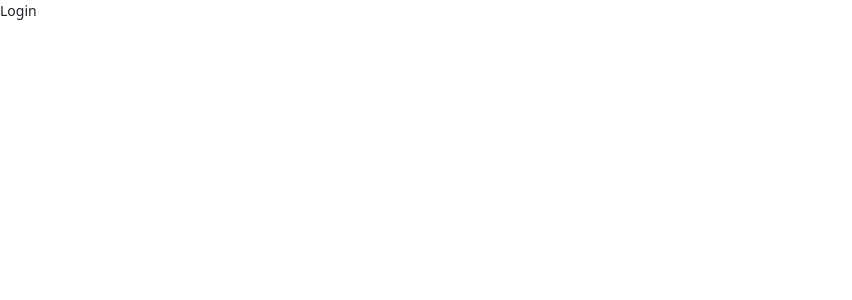
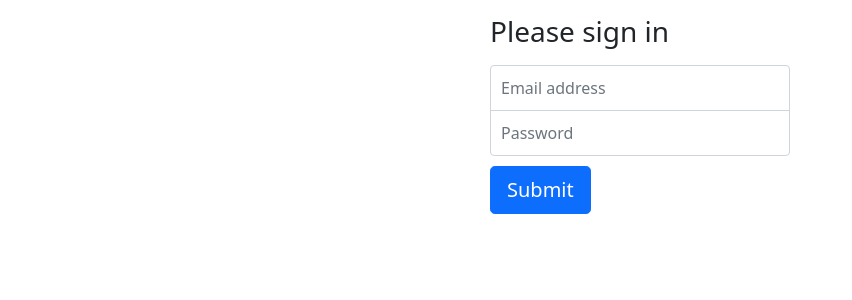
Before and after one commit to Raouf25/vue-admin, a Vue app: page /login in a window 1280 px wide. Shown: the top 300 px of the page, without its empty margins (0-852 px from the left). Built offline with nearby package versions, Linux system fonts and the light colour scheme.

Commit message:
12. feat: submit login form using reactive

```diff
--- a/src/pages/Login.vue
+++ b/src/pages/Login.vue
@@ -1,9 +1,99 @@
 <template>
-Login
+  <main class="form-signin">
+    <form @submit.prevent="submit">
+      <h1 class="h3 mb-3 font-weight-normal">Please sign in</h1>
+
+      <input v-model="form.email" type="email" class="form-control" placeholder="Email address" required>
+
+      <input v-model="form.password" type="password" class="form-control" placeholder="Password" required>
+
+      <button class="btn btn-lg btn-primary btn-block" type="submit">Submit</button>
+    </form>
+  </main>
 </template>
 
 <script>
+import {reactive} from "vue";
+
 export default {
-  name: "Login"
+  name: "Login",
+
+  setup() {
+    const form = reactive({
+      email: '',
+      password: ''
+    });
+
+    const submit = () => {
+      console.log({
+            email: form.email,
+            password: form.password
+          }
+      )
+    }
+
+    return {
+      form,
+      submit
+    }
+  }
 }
 </script>
+
+
+<style scoped>
+html,
+body {
+  height: 100%;
+}
+
+body {
+  display: -ms-flexbox;
+  display: -webkit-box;
+  display: flex;
+  -ms-flex-align: center;
+  -ms-flex-pack: center;
+  -webkit-box-align: center;
+  align-items: center;
+  -webkit-box-pack: center;
+  justify-content: center;
+  padding-top: 40px;
+  padding-bottom: 40px;
+  background-color: #f5f5f5;
+}
+
+.form-signin {
+  width: 100%;
+  max-width: 330px;
+  padding: 15px;
+  margin: 0 auto;
+}
+
+.form-signin .checkbox {
+  font-weight: 400;
+}
+
+.form-signin .form-control {
+  position: relative;
+  box-sizing: border-box;
+  height: auto;
+  padding: 10px;
+  font-size: 16px;
+}
+
+.form-signin .form-control:focus {
+  z-index: 2;
+}
+
+.form-signin input[type="email"] {
+  margin-bottom: -1px;
+  border-bottom-right-radius: 0;
+  border-bottom-left-radius: 0;
+}
+
+.form-signin input[type="password"] {
+  margin-bottom: 10px;
+  border-top-left-radius: 0;
+  border-top-right-radius: 0;
+}
+</style>
```
